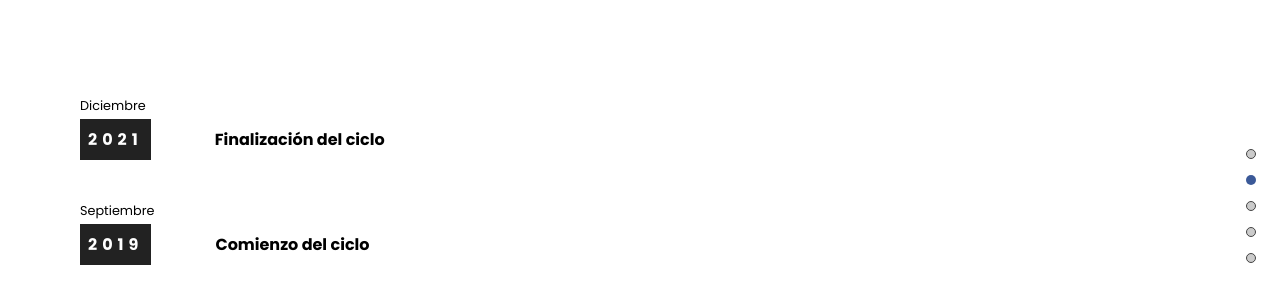
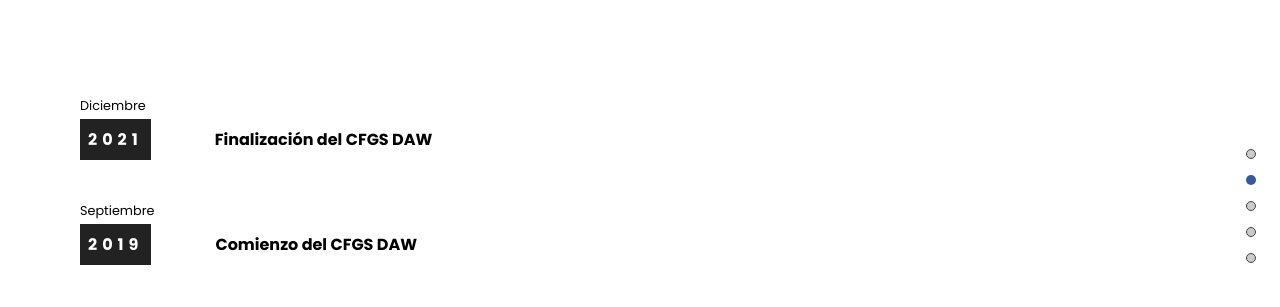
Before and after one commit to alfmendi/Portfolio-App, a React (Create React App) app: page / in a window 1280 px wide. Shown: the part 1060-1367 px from the top of the page. Built offline with nearby package versions, Linux system fonts and the light colour scheme; a web font is replaced by a local one.

Commit message:
Aplicación Portfolio App versión 1.8

```diff
--- a/src/componentes/formacion/Formacion.jsx
+++ b/src/componentes/formacion/Formacion.jsx
@@ -29,12 +29,12 @@ const Formacion = () => {
         <div className="formacion__bloque">
           <p>Diciembre</p>
           <h4>2021</h4>
-          <h5>Finalización del ciclo</h5>
+          <h5>Finalización del CFGS DAW</h5>
         </div>
         <div className="formacion__bloque">
           <p>Septiembre</p>
           <h4>2019</h4>
-          <h5>Comienzo del ciclo</h5>
+          <h5>Comienzo del CFGS DAW</h5>
         </div>
       </motion.div>
       <motion.div
```
